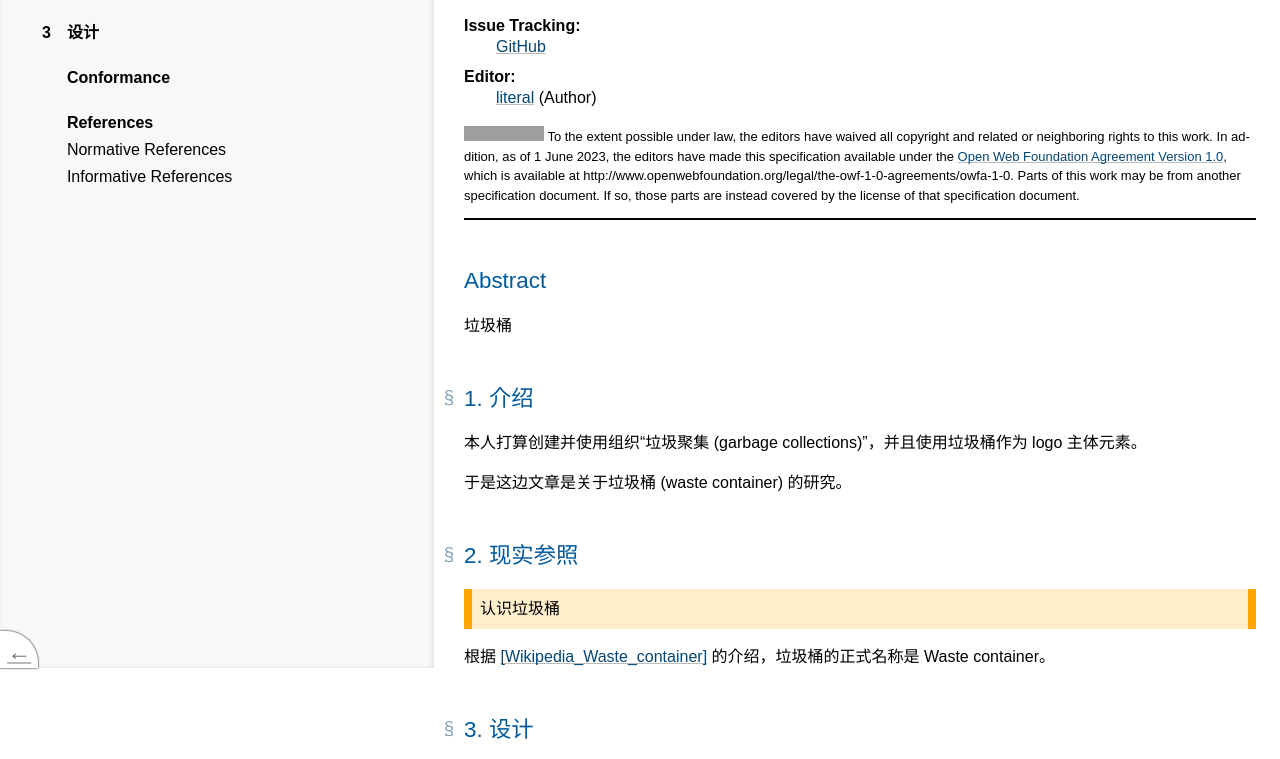
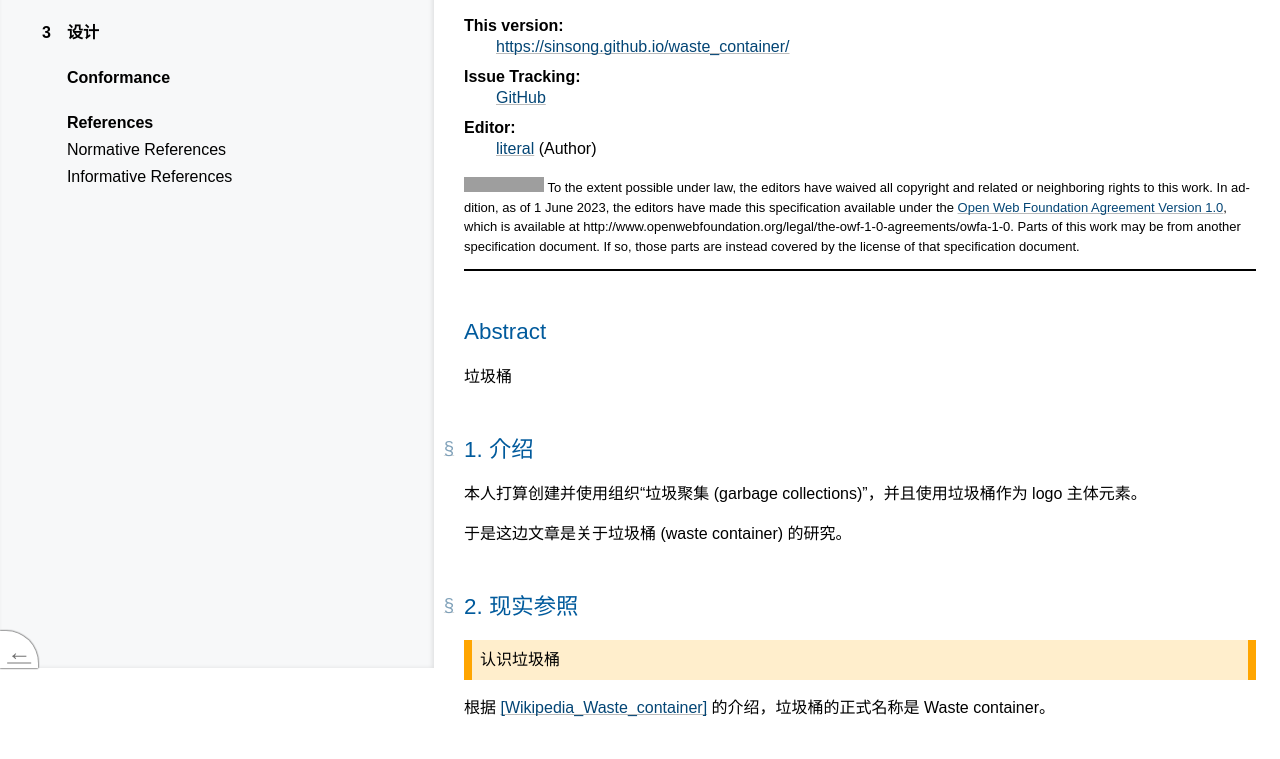
Before and after one commit to sinsong/waste_container, a plain HTML site: page index.html in a window 1280 px wide. Shown: the part 132-891 px from the top of the page. Drawn offline with Linux system fonts and the light colour scheme; grey boxes are pictures that could not be loaded.

Commit message:
Add URL metadata
SHA: 9f88d79493a5b292e4478f2d68d439c6f665348d
Reason: push, by sinsong

Co-authored-by: github-actions[bot] <41898282+github-actions[bot]@users.noreply.github.com>

```diff
--- a/index.html
+++ b/index.html
@@ -1488,7 +1488,8 @@ Possible extra rowspan handling
 	}
 </style>
   <meta content="Bikeshed version 5fcd28d6d, updated Tue May 30 13:12:11 2023 -0700" name="generator">
-  <meta content="2f6305204c2a7ae0252ed5d9f0bab67f6f0048ab" name="document-revision">
+  <link href="https://sinsong.github.io/waste_container/" rel="canonical">
+  <meta content="9f88d79493a5b292e4478f2d68d439c6f665348d" name="document-revision">
 <style>/* Boilerplate: style-autolinks */
 .css.css, .property.property, .descriptor.descriptor {
     color: var(--a-normal-text);
@@ -1896,6 +1897,8 @@ dfn > a.self-link::before      { content: "#"; }
    <h2 class="no-num no-toc no-ref heading settled" id="profile-and-date"><span class="content">A Collection of Interesting Ideas, <time class="dt-updated" datetime="2023-06-01">1 June 2023</time></span></h2>
    <div data-fill-with="spec-metadata">
     <dl>
+     <dt>This version:
+     <dd><a class="u-url" href="https://sinsong.github.io/waste_container/">https://sinsong.github.io/waste_container/</a>
      <dt>Issue Tracking:
      <dd><a href="https://github.com/sinsong/waste_container/issues/">GitHub</a>
      <dt class="editor">Editor:
```
